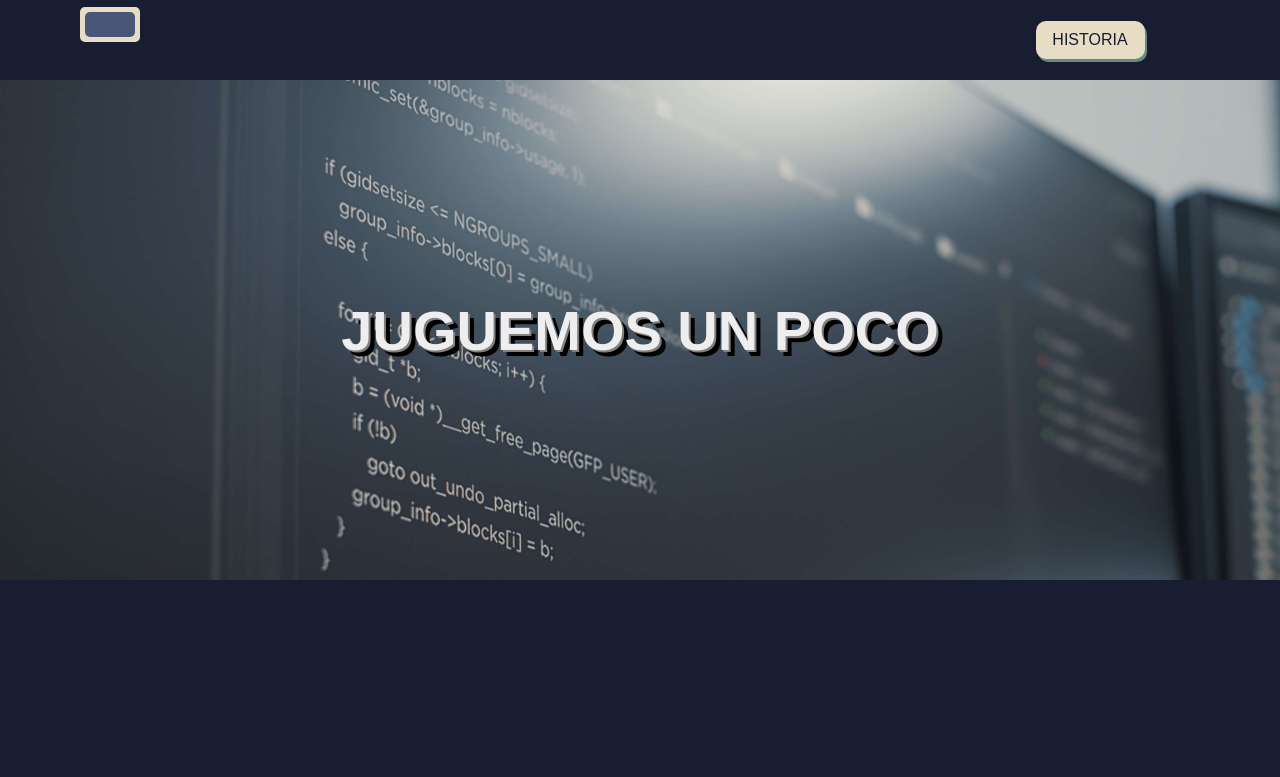
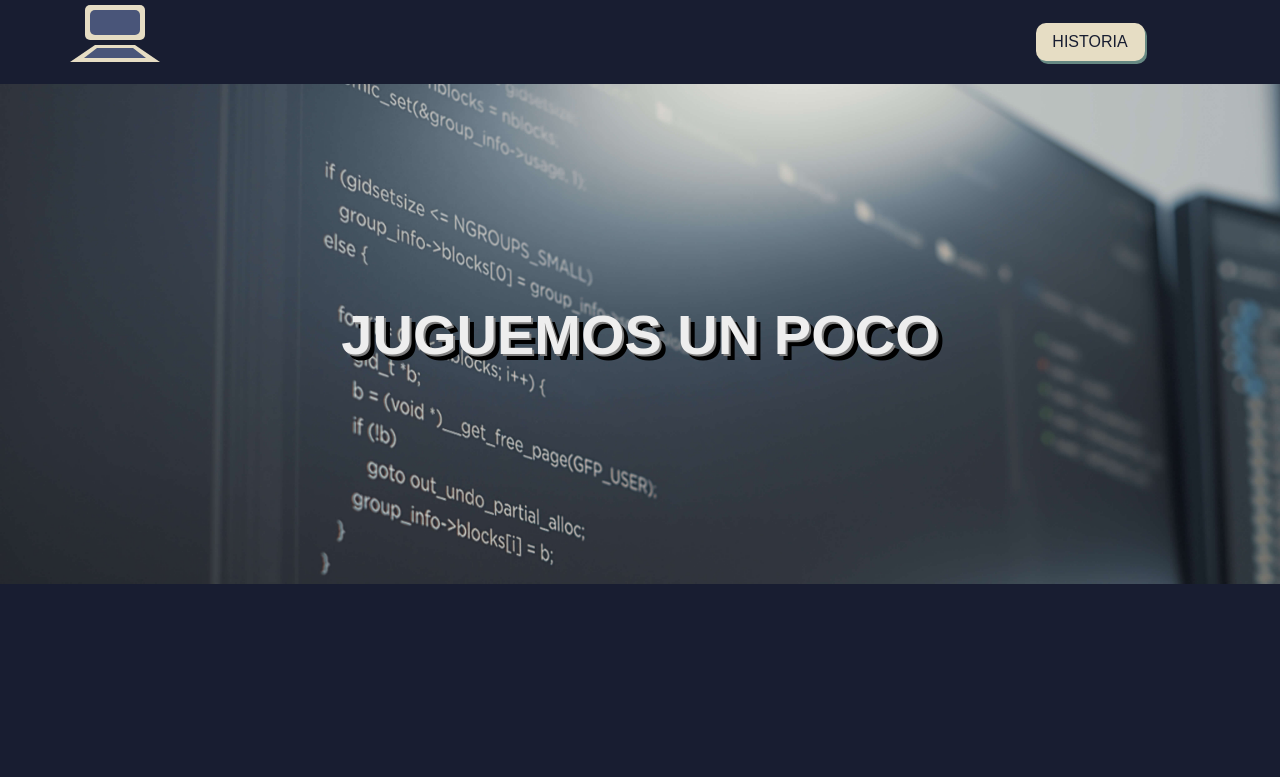
Before and after one commit to Edgardo-Medina-72/Trabajo_practico_Nivel_Avanzado, a plain HTML site: page juguemos.html in a window 1280 px wide. Shown: the top 777 px of the page. Drawn offline with Linux system fonts and the light colour scheme.

Commit message:
Agregado de flecha y logo

```diff
--- a/historia.html
+++ b/historia.html
@@ -13,14 +13,58 @@
     <title>Historia</title>
   </head>
   <body>
-    <nav>
+    <nav id="nav">
       <a href="index.html">
-        <div class="logoPC">
-          <div class="pant1"></div>
-          <div class="pant2"></div>
-          <div class="tecl1"></div>
-          <div class="tecl2"></div>
-        </div>
+        <svg class="logoPC">
+          <rect
+            class="pant"
+            x="45"
+            y="5"
+            width="60"
+            height="35"
+            rx="5"
+            fill="var(--beige)"
+          >
+            <animate
+              attributeType="auto"
+              attributeName="height"
+              from="-20"
+              to="35"
+              dur="3s"
+              repeatCount="1"
+            ></animate>
+          </rect>
+          <rect
+            class="pant"
+            x="50"
+            y="10"
+            width="50"
+            height="25"
+            rx="5"
+            fill="var(--azulLogo)"
+          >
+            <animate
+              attributeType="auto"
+              attributeName="height"
+              from="-20"
+              to="25"
+              dur="3s"
+              repeatCount="1"
+              begin="500ms"
+            ></animate>
+          </rect>
+          <!--si bien es recomendado siempre usar los mismos metodos para ser prolijos, en este caso se usaron dos distintos a modo de practica-->
+          <polygon
+            class="tecl"
+            points="55 45 ,95 45,120 62,30 62"
+            fill="var(--beige)"
+          ></polygon>
+          <polygon
+            class="tecl"
+            points="57 48 ,93 48,106 58,44 58"
+            fill="var(--azulLogo)"
+          ></polygon>
+        </svg>
       </a>
       <ul class="menu">
         <li class="li">
@@ -142,8 +186,28 @@
           >
         </h3>
       </div>
-      <p>Sitio con fines educativos - Creado por M.Victoria Lopez</p>
+      <p>Sitio con fines educativos - Personalizado por Edgardo A. Medina</p>
+      <!-- Flecha -->
+      <a href="#nav">
+        <svg class="contenedor">
+          <circle
+            cx="25"
+            cy="25"
+            r="20"
+            fill="var(--amarillo)"
+            stroke="var(--negro)"
+            strokewidth="1"
+          ></circle>
+          <polygon
+            points="15 28, 25 10, 35 28, 28 25, 28 40, 22 40, 22 25"
+            fill="var(--azulFlecha)"
+            stroke="var(--negro)"
+            strokewidth="1"
+          ></polygon>
+        </svg>
+      </a>
     </footer>
     <script src="./scrypt.js"></script>
+    <script src="./scriptP.js"></script>
   </body>
 </html>
--- a/juguemos.html
+++ b/juguemos.html
@@ -13,14 +13,58 @@
     <title>Juguemos</title>
   </head>
   <body>
-    <nav>
+    <nav id="nav">
       <a href="index.html">
-        <div class="logoPC">
-          <div class="pant1"></div>
-          <div class="pant2"></div>
-          <div class="tecl1"></div>
-          <div class="tecl2"></div>
-        </div>
+        <svg class="logoPC">
+          <rect
+            class="pant"
+            x="45"
+            y="5"
+            width="60"
+            height="35"
+            rx="5"
+            fill="var(--beige)"
+          >
+            <animate
+              attributeType="auto"
+              attributeName="height"
+              from="-20"
+              to="35"
+              dur="3s"
+              repeatCount="1"
+            ></animate>
+          </rect>
+          <rect
+            class="pant"
+            x="50"
+            y="10"
+            width="50"
+            height="25"
+            rx="5"
+            fill="var(--azulLogo)"
+          >
+            <animate
+              attributeType="auto"
+              attributeName="height"
+              from="-20"
+              to="25"
+              dur="3s"
+              repeatCount="1"
+              begin="500ms"
+            ></animate>
+          </rect>
+          <!--si bien es recomendado siempre usar los mismos metodos para ser prolijos, en este caso se usaron dos distintos a modo de practica-->
+          <polygon
+            class="tecl"
+            points="55 45 ,95 45,120 62,30 62"
+            fill="var(--beige)"
+          ></polygon>
+          <polygon
+            class="tecl"
+            points="57 48 ,93 48,106 58,44 58"
+            fill="var(--azulLogo)"
+          ></polygon>
+        </svg>
       </a>
       <ul class="menu">
         <li class="li">
@@ -101,8 +145,28 @@
           >
         </h3>
       </div>
-      <p>Sitio con fines educativos - Creado por M.Victoria Lopez</p>
+      <p>Sitio con fines educativos - Personalizado por Edgardo A. Medina</p>
+      <!-- Flecha -->
+      <a href="#nav">
+        <svg class="contenedor">
+          <circle
+            cx="25"
+            cy="25"
+            r="20"
+            fill="var(--amarillo)"
+            stroke="var(--negro)"
+            strokewidth="1"
+          ></circle>
+          <polygon
+            points="15 28, 25 10, 35 28, 28 25, 28 40, 22 40, 22 25"
+            fill="var(--azulFlecha)"
+            stroke="var(--negro)"
+            strokewidth="1"
+          ></polygon>
+        </svg>
+      </a>
     </footer>
     <script src="./scryptJ.js"></script>
+    <script src="./scriptP.js"></script>
   </body>
 </html>
--- /dev/null
+++ b/scriptP.js
@@ -0,0 +1,10 @@
+/* Flecha subir */
+
+window.onscroll = () => {
+  if (document.documentElement.scrollTop > 100) {
+    document.querySelector(".contenedor").classList.add("mostrar");
+  } else {
+    document.querySelector(".contenedor").classList.remove("mostrar");
+  }
+  //console.log("hola");
+};
--- a/scryptJ.js
+++ b/scryptJ.js
@@ -18,8 +18,16 @@ function soltar(ev) {
 }
 
 /* Reiniciar el juego  */
-document.querySelector(".reinicio").addEventListener("click", reinicio);
+
+const reinicio = document.querySelector(".reinicio");
+reinicio.addEventListener("click", () => {
+  window.location.reload();
+});
+
+/* document.querySelector(".reinicio").addEventListener("click", reinicio);
 
 function reinicio() {
   window.location.reload();
-}
+} */
+
+/* ----------------------------------- */
--- a/style.css
+++ b/style.css
@@ -2,6 +2,9 @@
 * {
   font-family: "Montserrat", sans-serif;
   margin: auto 0px;
+}
+html {
+  scroll-behavior: smooth;
 }
 body {
   background-color: var(--azulFondo);
@@ -18,6 +21,8 @@ body {
   --crema: #f0e9d2;
   --negro: #000000;
   --grisOscuro: #1d1d1d;
+  --amarillo: #f4ba1a;
+  --azulFlecha: #3a82b3;
 }
 
 /* Estilos barra de navegación */
@@ -29,24 +34,14 @@ nav {
 
 /* logo computadora */
 .logoPC {
-  width: 140px;
+  width: 200px;
   height: 80px;
 }
-.pant1 {
-  width: 60px;
-  height: 35px;
-  border-radius: 5px;
-  background-color: var(--beige);
-  transform: translate(40px, 7px);
-  animation: movimLogo1 3s ease-in-out;
+.pant {
+  animation: movimLogo1 6s;
 }
-.pant2 {
-  width: 50px;
-  height: 25px;
-  border-radius: 5px;
-  background-color: var(--azulLogo);
-  transform: translate(45px, -23px);
-  animation: movimLogo2 3s ease-in-out;
+.tecl {
+  animation: movimLogo2 5s;
 }
 
 .menu {
@@ -179,6 +174,19 @@ h3 {
   font-size: 14px;
   text-align: center;
 }
+.contenedor {
+  width: 50px;
+  height: 50px;
+  position: fixed;
+  right: 20px;
+  bottom: 20px;
+  z-index: 99;
+  opacity: 0;
+}
+.mostrar {
+  opacity: 1;
+  transition: opacity 2s;
+}
 
 /* Pagina historia */
 .contenedorH {
@@ -300,20 +308,19 @@ h3 {
 @keyframes movimLogo1 {
   0% {
     opacity: 0;
-    transform: translate(0px, 0px);
   }
   100% {
     opacity: 1;
-    transform: translate(40px, 7px);
   }
 }
+/* si bien es recomendado siempre usar los mismos metodos para ser prolijos, en este caso se usaron dos distintos a modo de practica */
 @keyframes movimLogo2 {
   0% {
     opacity: 0;
-    transform: translate(0px, 0px);
+    transform: translateY(-60px);
   }
   100% {
     opacity: 1;
-    transform: translate(45px, -23px);
+    transform: translateY(0px);
   }
 }
```
Also changed, not shown: index.html (+74 -10 lines).
